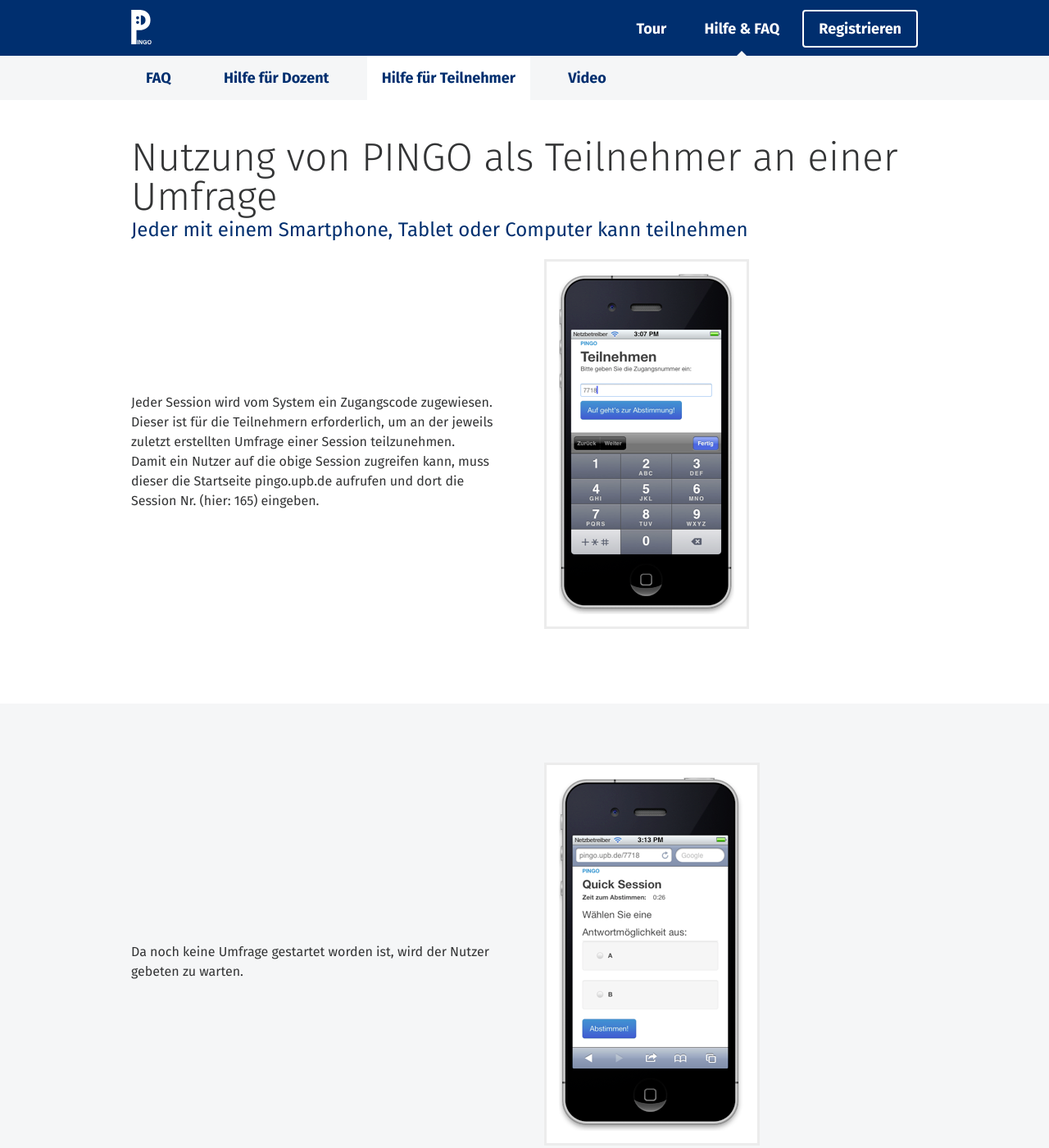
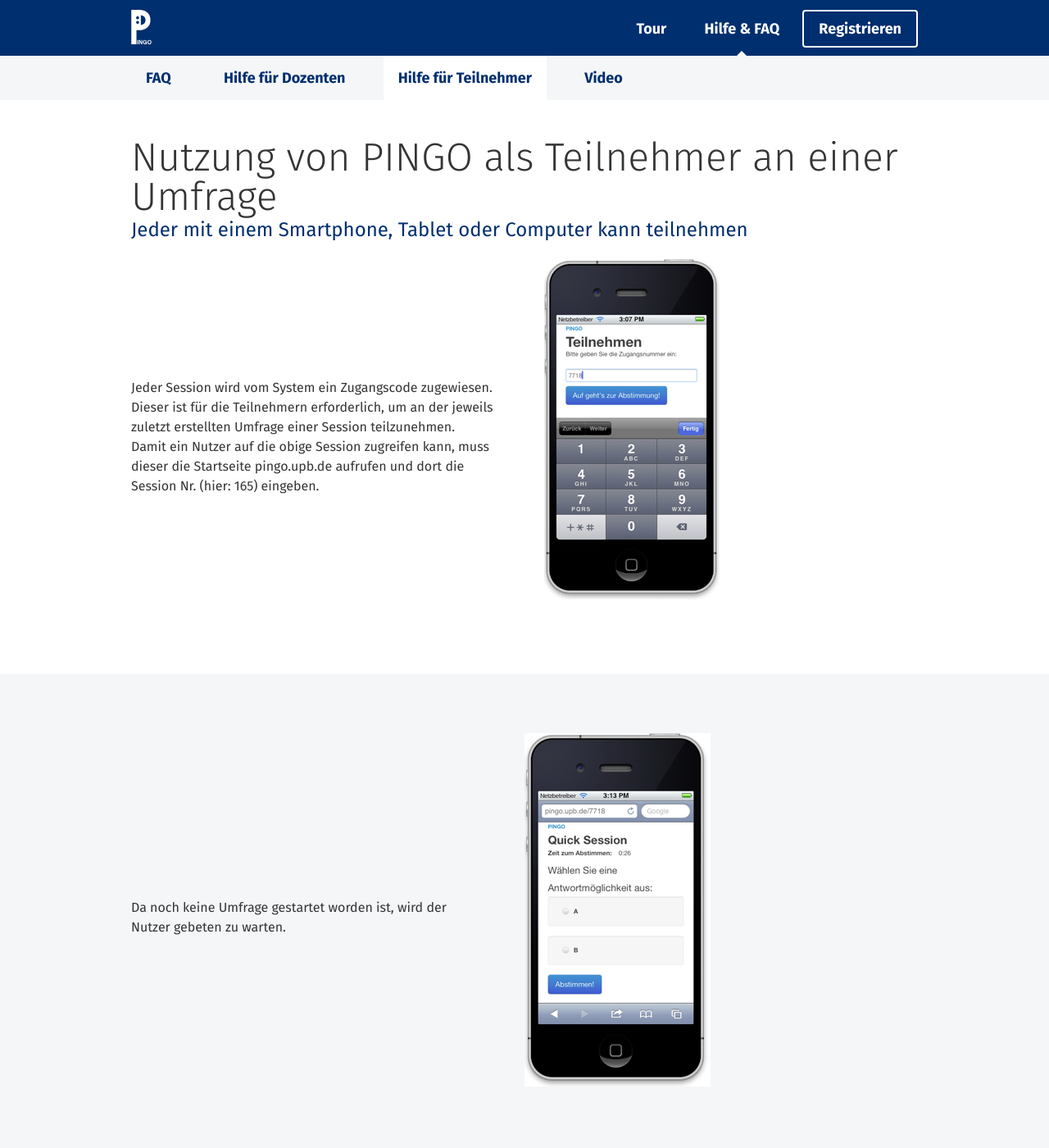
Before and after one commit to PingoUPB/pingoupb.github.io, a Jekyll site: the page built from de/faq/guide_student.html, in a window 1280 px wide and 1400 px high. Shown: the whole window at 82% size. Built offline with Jekyll 4.4.1, drawn with Linux system fonts in a browser that asks for light colours; nearby versions of some CDN libraries; Markdown is read by kramdown in place of the engine named in the settings.

Commit message:
Student Guide Design #6

```diff
--- a/_data/nav_de.yml
+++ b/_data/nav_de.yml
@@ -22,7 +22,7 @@
   url: /de/faq/
   parent: /de/faq/
 
-- title: Hilfe für Dozent
+- title: Hilfe für Dozenten
   url: /de/faq/guide_lecturer.html
   parent: /de/faq/
 
--- a/assets/scss/main.scss
+++ b/assets/scss/main.scss
@@ -32,6 +32,8 @@
 $success-color: #80C080;
 $error-color: #C45D58;
 
+
+
 /* Load Frameworks
  * ====================================================
 */
--- a/assets/scss/theme/_tour.scss
+++ b/assets/scss/theme/_tour.scss
@@ -14,3 +14,8 @@
 	text-align: center;
 	font-style: italic;
 }
+.guideimg{
+	padding: 15px;
+	border: medium solid #ececec;
+	background-color: white;
+	}
--- a/de/faq/guide_student.html
+++ b/de/faq/guide_student.html
@@ -14,7 +14,7 @@
 				<h1 class="hN">Nutzung von PINGO als Teilnehmer an einer Umfrage</h1>
 				<h2>Jeder mit einem Smartphone, Tablet oder Computer kann teilnehmen</h2>
 				<div class="grid grid--rev vertical-center">
-					<div class="grid__item one-half portable--one-whole cf">
+					<div style="max-width: 100%" class="grid__item one-half portable--one-whole cf">
 						<figure><img class="guideimg" src="/assets/img/guide/handybild1.PNG" alt="Devices" class="float--right portable--float-none"></figure>
 					</div>
 					<div class="grid__item one-half portable--one-whole">
@@ -28,7 +28,7 @@
 
 			<section class="tour-section tour-section--odd">
 				<div class="centered">
-					<div class="grid grid--rev vertical-center">
+					<div style="max-width: 100%" class="grid grid--rev vertical-center">
 						<div class="grid__item one-half portable--one-whole cf">
 							<figure><img class="guideimg" src="/assets/img/guide/handybild3.PNG" alt="Devices" class="float--right portable--float-none"></figure>
 						</div>
@@ -42,7 +42,7 @@
 				<section class="tour-section">
 					<div class="centered">
 						<div class="grid grid--rev vertical-center">
-							<div class="grid__item one-half portable--one-whole cf">
+							<div style="max-width: 100%" class="grid__item one-half portable--one-whole cf">
 								<figure><img class="guideimg" src="/assets/img/guide/studentbild.PNG" alt="Devices" class="float--right portable--float-none"></figure>
 							</div>
 							<div class="grid__item one-half portable--one-whole">
@@ -59,7 +59,7 @@
 						<div class="centered">
 							<h2>Die Teilnehmeransicht beim Stellen einer vordefinierten Frage oder Wiederholen einer editierten Umfrage</h2>
 							<div class="grid grid--rev vertical-center">
-								<div class="grid__item one-half portable--one-whole cf">
+								<div style="max-width: 100%" class="grid__item one-half portable--one-whole cf">
 									<figure><img class="guideimg" src="/assets/img/guide/handybild4.PNG" alt="Devices" class="float--right portable--float-none"></figure>
 								</div>
 								<div class="grid__item one-half portable--one-whole">
```
Also changed, not shown: assets/css/main.css.
